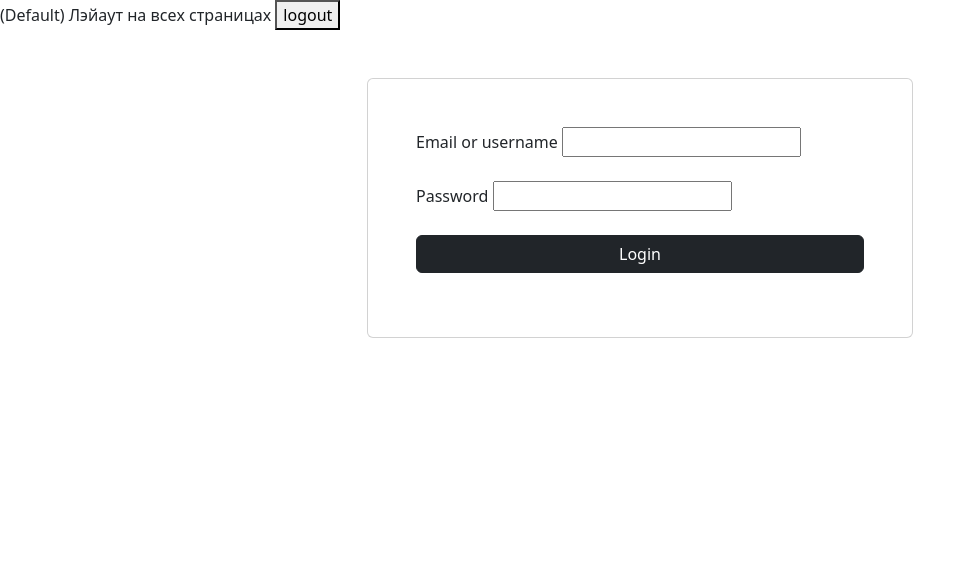
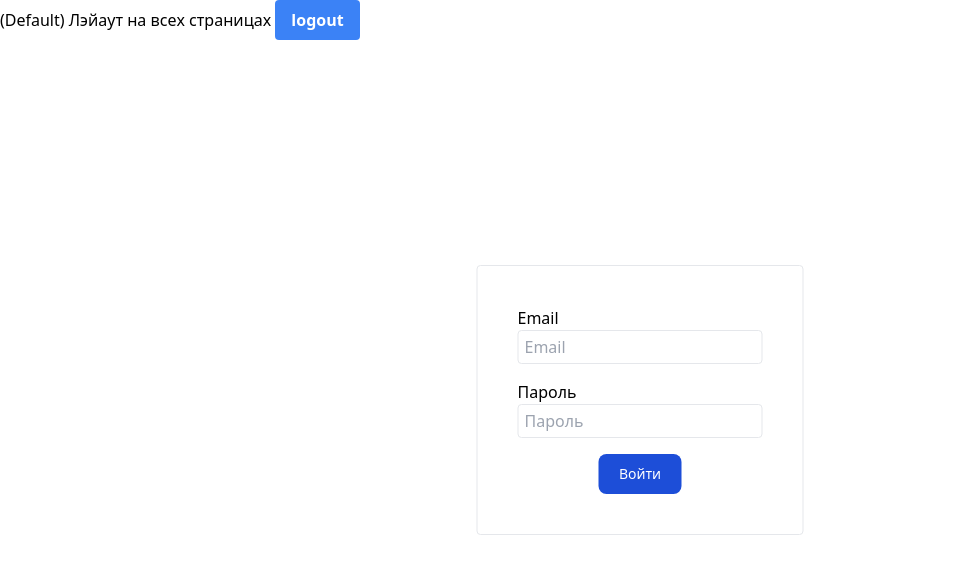
Before and after one commit to Bogdanchikov-Ilya/nuxt3-pinia-ts-todo, a Nuxt app: page /login in a window 1280 px wide. Shown: the top 574 px of the page, without its empty margins (0-976 px from the left). Built offline with nearby package versions, Linux system fonts and the light colour scheme.

Commit message:
faet: crud connect

```diff
--- /dev/null
+++ b/assets/css/main.css
@@ -0,0 +1,3 @@
+@tailwind base;
+@tailwind components;
+@tailwind utilities;
--- a/components/TodoCreateTaskModal.vue
+++ b/components/TodoCreateTaskModal.vue
@@ -1,23 +1,23 @@
 <template>
-  <div class="modal-background"></div>
-  <div class="modal" role="dialog">
-  <div class="modal-dialog" role="document">
-    <div class="modal-content">
-      <div class="modal-header">
+  <div class="modal-background w-full absolute bg-black opacity-50"></div>
+  <div class="absolute top-1/2 left-1/2 transform -translate-x-1/2 -translate-y-1/2 border-amber-500 border z-20 bg-white p-8">
+  <div class="modal-dialog">
+    <div class="modal-content flex flex-col gap-3">
+      <div class="modal-header flex justify-between">
         <h5 class="modal-title">Добавление задачи</h5>
         <button type="button" class="close" data-dismiss="modal" aria-label="Close" @click="closeModal">
           <span aria-hidden="true">&times;</span>
         </button>
       </div>
       <div class="modal-body">
-        <div class="form-group">
+        <div class="form-group flex flex-col">
           <label for="exampleInputPassword1">Текст</label>
-          <input type="text" class="form-control my-2" id="exampleInputPassword1" placeholder="Текст" v-model="taskText">
+          <input type="text" class="border px-1.5 py-1 rounded focus:outline-none" id="exampleInputPassword1" placeholder="Текст" v-model="taskText">
         </div>
       </div>
-      <div class="modal-footer">
-        <button type="button" class="btn btn-primary" @click="createTask">Добавить задачу</button>
-        <button type="button" class="btn btn-secondary" data-dismiss="modal" @click="emit('closeModal')">Закрыть</button>
+      <div class="modal-footer flex gap-2">
+        <button type="button" class="bg-blue-500 hover:bg-blue-700 text-white font-bold py-2 px-4 rounded" @click="createTask">Добавить задачу</button>
+        <button type="button" class="bg-blue-500 hover:bg-blue-700 text-white font-bold py-2 px-4 rounded" data-dismiss="modal" @click="emit('closeModal')">Закрыть</button>
       </div>
     </div>
   </div>
@@ -36,9 +36,10 @@ const emit = defineEmits<{
 let taskText = ref<string>('')
 const createTask = async () => {
   const data = {
-    title: taskText.value
+    title: taskText.value,
+    completed: false
   }
-  // await taskService.createTask(data)
+  await taskService.createTask(data)
   emit('updateTasksList')
   closeModal()
 }
--- a/components/TodoListItem.vue
+++ b/components/TodoListItem.vue
@@ -1,13 +1,13 @@
 <template>
-  <li class="border px-2 py-2 rounded d-flex flex-row justify-content-between align-items-center" style="flex: 1">
+  <li class="flex my-3 gap-3" style="flex: 1">
     <input type="checkbox" class="form-check-input" :checked="complete" @change="changeChechbox">
     <input :value="name" class="fw-bold mx-2" style="flex: 1" v-show="isEdit" ref="input">
     <span class="fw-bold mx-2" style="flex: 1" v-show="!isEdit && !complete">{{ name }}</span>
     <del class="fw-bold mx-2" style="flex: 1" v-show="!isEdit && complete">{{ name }}</del>
-    <div class="d-flex gap-2">
-      <button class="btn btn-outline-danger" @click="deleteTaskItem">Удалить</button>
+    <div class="flex gap-4">
+      <button class="bg-red-500 hover:bg-red-700 text-white font-bold py-2 px-4 rounded" @click="deleteTaskItem">Удалить</button>
       <button class="btn btn-outline-primary" v-if="isEdit" @click="saveNewTaskName">Сохранить</button>
-      <button class="btn btn-outline-primary" @click="setEditTaskName" v-else>Редактировать</button>
+      <button class="bg-blue-500 hover:bg-blue-700 text-white font-bold py-2 px-4 rounded" @click="setEditTaskName" v-else>Редактировать</button>
     </div>
   </li>
 </template>
--- a/layouts/default.vue
+++ b/layouts/default.vue
@@ -1,7 +1,7 @@
 <template>
   <div>
     (Default) Лэйаут на всех страницах
-    <button @click="logout">
+    <button @click="logout" class="bg-blue-500 hover:bg-blue-700 text-white font-bold py-2 px-4 rounded">
       logout
     </button>
     <slot />
--- a/middleware/auth.global.ts
+++ b/middleware/auth.global.ts
@@ -2,7 +2,6 @@ export default defineNuxtRouteMiddleware((to) => {
   const token = useCookie('token'); // get token from cookies
 
   if (token.value) {
-    console.log('estb')
     // check if value exists
   }
 
--- a/nuxt.config.ts
+++ b/nuxt.config.ts
@@ -1,5 +1,12 @@
 // https://nuxt.com/docs/api/configuration/nuxt-config
 export default defineNuxtConfig({
+  css: ['~/assets/css/main.css'],
+  postcss: {
+    plugins: {
+      tailwindcss: {},
+      autoprefixer: {},
+    },
+  },
     runtimeConfig: {
         public: {
             // baseURL: process.env.BASE_URL || 'https://jsonplaceholder.typicode.com/',
@@ -7,11 +14,7 @@ export default defineNuxtConfig({
         },
     },
   // plugins: ['~/plugins/editor.js'],
-  devtools: { enabled: true },
   modules: ['@pinia/nuxt'],
-  css: [
-      'bootstrap/dist/css/bootstrap.css'
-    ],
   routeRules: {
     // '/': { ssr: false },
   }
--- a/package.json
+++ b/package.json
@@ -12,7 +12,10 @@
     "@editorjs/checklist": "^1.5.0",
     "@nuxt/devtools": "latest",
     "@types/node": "^18.17.3",
-    "nuxt": "^3.6.5"
+    "autoprefixer": "^10.4.16",
+    "nuxt": "^3.6.5",
+    "postcss": "^8.4.31",
+    "tailwindcss": "^3.3.3"
   },
   "dependencies": {
     "@codexteam/nuxt-icons": "^0.0.4",
@@ -32,7 +35,6 @@
     "@editorjs/table": "^2.2.0",
     "@editorjs/warning": "^1.3.0",
     "@pinia/nuxt": "^0.4.11",
-    "bootstrap": "^5.3.1",
     "cookie-universal-nuxt": "^2.2.2",
     "pinia": "^2.1.6",
     "universal-cookie": "^6.1.1",
--- a/pages/login.vue
+++ b/pages/login.vue
@@ -1,29 +1,21 @@
 <template>
-  <div class="container mt-5">
-    <div class="row d-flex justify-content-center">
-      <div class="col-md-6">
-        <div class="card px-5 py-5" id="form1">
-          <div class="form-data">
-            <div class="forms-inputs mb-4"> <span>Email or username</span> <input autocomplete="off" type="text" v-model="email">
-              <div class="invalid-feedback">A valid email is required!</div>
-            </div>
-            <div class="forms-inputs mb-4"> <span>Password</span> <input autocomplete="off" type="password" v-model="password">
-              <div class="invalid-feedback">Password must be 8 character!</div>
-            </div>
-            <div class="mb-3"> <button v-on:click.stop.prevent="onSubmit" class="btn btn-dark w-100">Login</button> </div>
-          </div>
-          <p class="text-danger" v-if="showError">Неверный логин или пароль</p>
-        </div>
+  <form class="flex justify-center items-center flex-col border w-fit mx-auto py-10 px-10 rounded gap-4 absolute top-1/2 left-1/2 transform -translate-x-1/2 -translate-y-1/2" @submit.prevent="onSubmit">
+      <div class="flex flex-col">
+        <label>Email</label>
+        <input type="text" class="border px-1.5 py-1 rounded focus:outline-none" placeholder="Email" v-model="email">
       </div>
+    <div class="flex flex-col">
+      <label>Пароль</label>
+      <input type="password" class="border px-1.5 py-1 rounded focus:outline-none" placeholder="Пароль" v-model="password">
     </div>
-  </div>
+    <p class="text-red-600" v-if="showError">Неверный логин или пароль</p>
+    <button type="submit" class="text-white bg-blue-700 hover:bg-blue-800 focus:ring-4 focus:outline-none focus:ring-blue-300 font-medium rounded-lg text-sm w-full sm:w-auto px-5 py-2.5 text-center dark:bg-blue-600 dark:hover:bg-blue-700 dark:focus:ring-blue-800">Войти</button>
+  </form>
 </template>
 <script setup lang="ts">
 const router = useRouter();
 import * as authService from '@/services/authService'
-import {awaitExpression} from "@babel/types";
 
-const submitted = ref<boolean>(false)
 const email = ref<string>('')
 const password = ref<string>('')
 const showError = ref<boolean>(false)
@@ -37,6 +29,6 @@ const onSubmit = async () => {
   const token = useCookie('token')
   token.value = res.value.access_token
 
-  router.push('/')
+  await router.push('/')
 }
 </script>
--- a/services/tasksService.ts
+++ b/services/tasksService.ts
@@ -16,7 +16,6 @@ export function validateTask(data: any): taskErrors {
 
 export async function getTasks() {
   const token = useCookie('token');
-  console.log(token.value, '2222222')
   try {
     const res = await useMyFetch('api/task', {
       headers: {
@@ -36,30 +35,37 @@ export async function getTasks() {
 //   return data.value
 // }
 //
-// export async function createTask(data) {
-//   const res = await useMainApi<TaskItem>(`api/task`, {
-//     method: 'POST',
-//     body: data,
-//     headers: {
-//       Authorization: `Bearer ${localStorage.getItem('token')}`
-//     }
-//   });
-//   return res
-// }
+export async function createTask(data) {
+  const token = useCookie('token');
+  const res = await useMyFetch<TaskItem>(`api/task`, {
+    method: 'POST',
+    body: data,
+    headers: {
+      Authorization: `Bearer ${token.value}`
+    }
+  });
+  return res
+}
 //
-// export async function updateTask(id: number, payload: any): Promise<TaskItem | null> {
-//   const {data} = await useMainApi<TaskItem>(`api/task/${id}`, {
-//     method: 'PATCH',
-//     body: payload
-//   });
-//   return data.value
-// }
-//
-// export async function deleteTask(id: number) {
-//   return useMainApi<TaskItem>(`api/task/${id}`, {
-//     headers: {
-//       Authorization: `Bearer ${localStorage.getItem('token')}`
-//     },
-//     method: 'DELETE',
-//   });
-// }
+export async function updateTask(id: number, payload: any): Promise<TaskItem | null> {
+  const token = useCookie('token');
+  const {data} = await useMyFetch<TaskItem>(`api/task/${id}`, {
+    method: 'PATCH',
+    headers: {
+      Authorization: `Bearer ${token.value}`
+    },
+    body: payload
+  });
+  return data.value
+}
+
+export async function deleteTask(id: number) {
+  const token = useCookie('token');
+  const res = useMyFetch<TaskItem>(`api/task/${id}`, {
+    headers: {
+      Authorization: `Bearer ${token.value}`
+    },
+    method: 'DELETE',
+  })
+  return res
+}
--- /dev/null
+++ b/tailwind.config.js
@@ -0,0 +1,14 @@
+/** @type {import('tailwindcss').Config} */
+module.exports = {
+  content: [
+    "./components/**/*.{js,vue,ts}",
+    "./layouts/**/*.vue",
+    "./pages/**/*.vue",
+    "./plugins/**/*.{js,ts}",
+    "./app.vue",
+  ],
+  theme: {
+    extend: {},
+  },
+  plugins: [],
+}
```
Also changed, not shown: components/TodoList.vue (+19 -11 lines), 1 other file (tests, documents, lock files or other folders).
